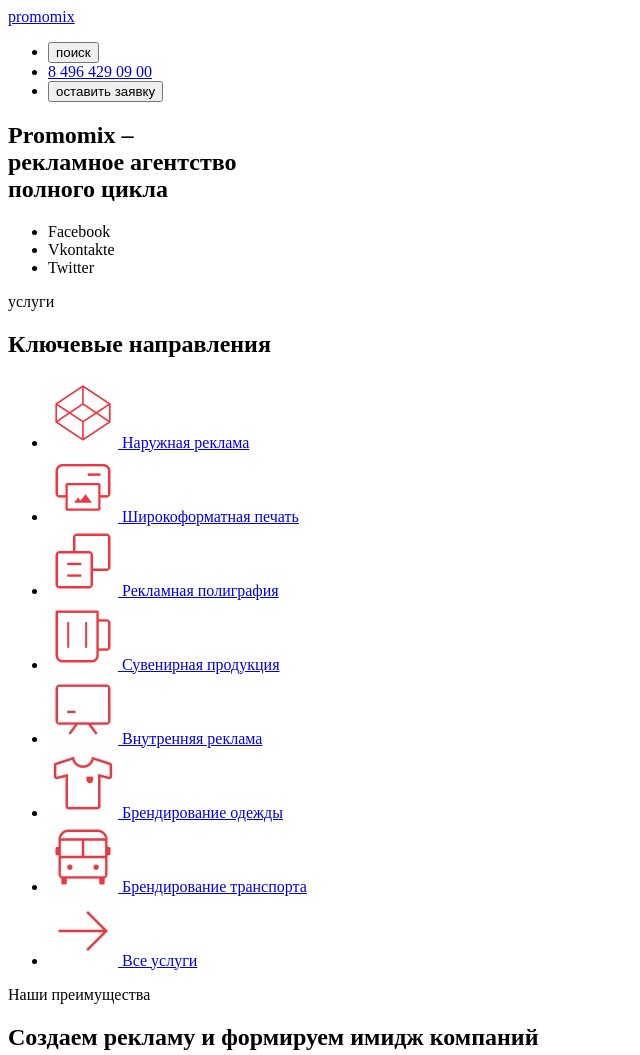
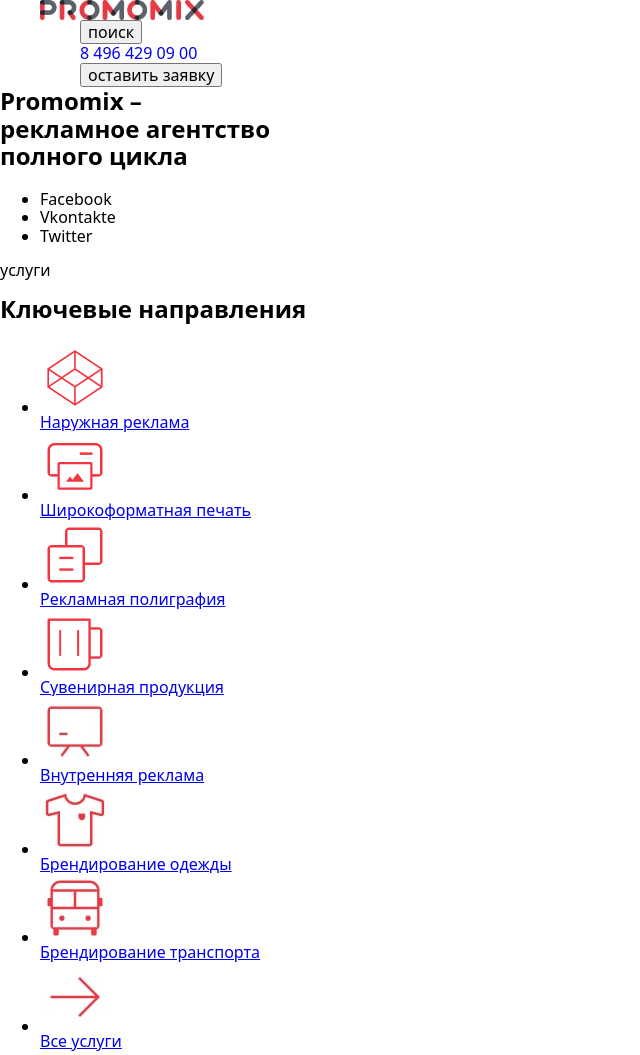
Before and after one commit to OksiDavydova/promomix, a plain HTML site: page index.html in a window 1280 px wide. Shown: the top 1055 px of the page, without its empty margins (0-640 px from the left). Drawn offline with nearby package versions, Linux system fonts and the light colour scheme.

Commit message:
img -title+create css with base

```diff
--- /dev/null
+++ b/css/style.css
@@ -0,0 +1,42 @@
+html {
+  box-sizing: border-box;
+}
+
+*,
+*::before,
+*::after {
+  box-sizing: inherit;
+}
+
+h1,
+h2,
+h3,
+p {
+  margin-top: 0px;
+}
+
+img {
+  display: block;
+  max-width: 100%;
+  height: auto;
+}
+
+.container {
+  width: 1200px;
+  margin: auto;
+}
+.head {
+  display: flex;
+  justify-content: center;
+}
+
+.list {
+  display: block;
+  list-style: none;
+  margin-top: 0;
+  margin-bottom: 0;
+}
+
+.link {
+  text-decoration: none;
+}
--- a/index.html
+++ b/index.html
@@ -4,19 +4,24 @@
     <meta charset="UTF-8" />
     <meta http-equiv="X-UA-Compatible" content="IE=edge" />
     <meta name="viewport" content="width=device-width, initial-scale=1.0" />
+    <link rel="stylesheet" href="https://cdnjs.cloudflare.com/ajax/libs/modern-normalize/1.0.0/modern-normalize.min.css" />
+    <link rel="stylesheet" href="./css/style.css" />
     <title>promomix</title>
   </head>
   <body>
-    <header>
-      <a href="/">promomix</a>
-      <nav>
-        <ul>
-          <li><button type="button">поиск</button></li>
-          <li><a href="tel:84964290900">8 496 429 09 00</a></li>
-          <li><button type="button">оставить заявку</button></li>
-        </ul>
-      </nav>
+    <header class="head">
+      <div class="container">
+        <a href="/"><img src="./images/title.jpg" alt="" /></a>
+        <nav class="navigation">
+          <ul class="list">
+            <li class="list-item"><button type="button">поиск</button></li>
+            <li class="list-item"><a href="tel:84964290900" class="link">8 496 429 09 00</a></li>
+            <li class="list-item"><button type="button">оставить заявку</button></li>
+          </ul>
+        </nav>
+      </div>
     </header>
+
     <section>
       <h1>
         Promomix – <br />
```
Also changed, not shown: images/title.jpg (added).
